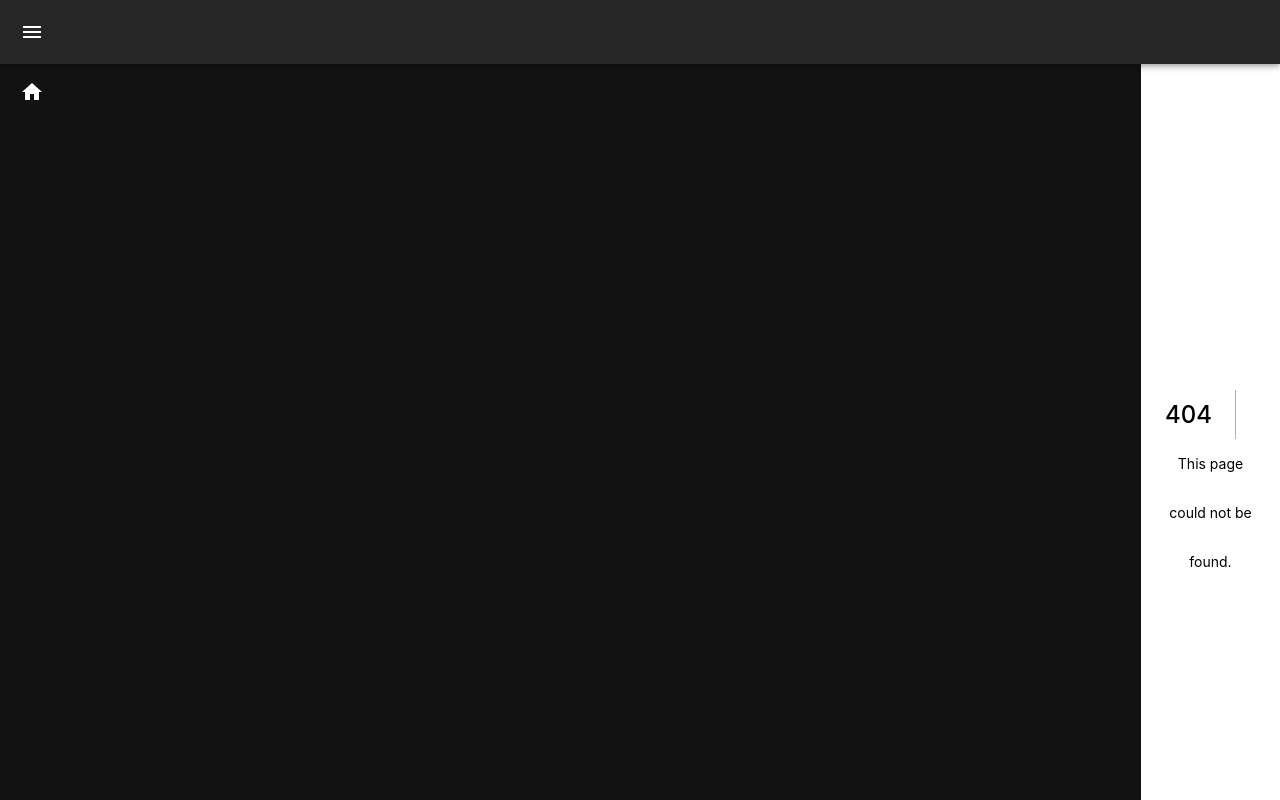
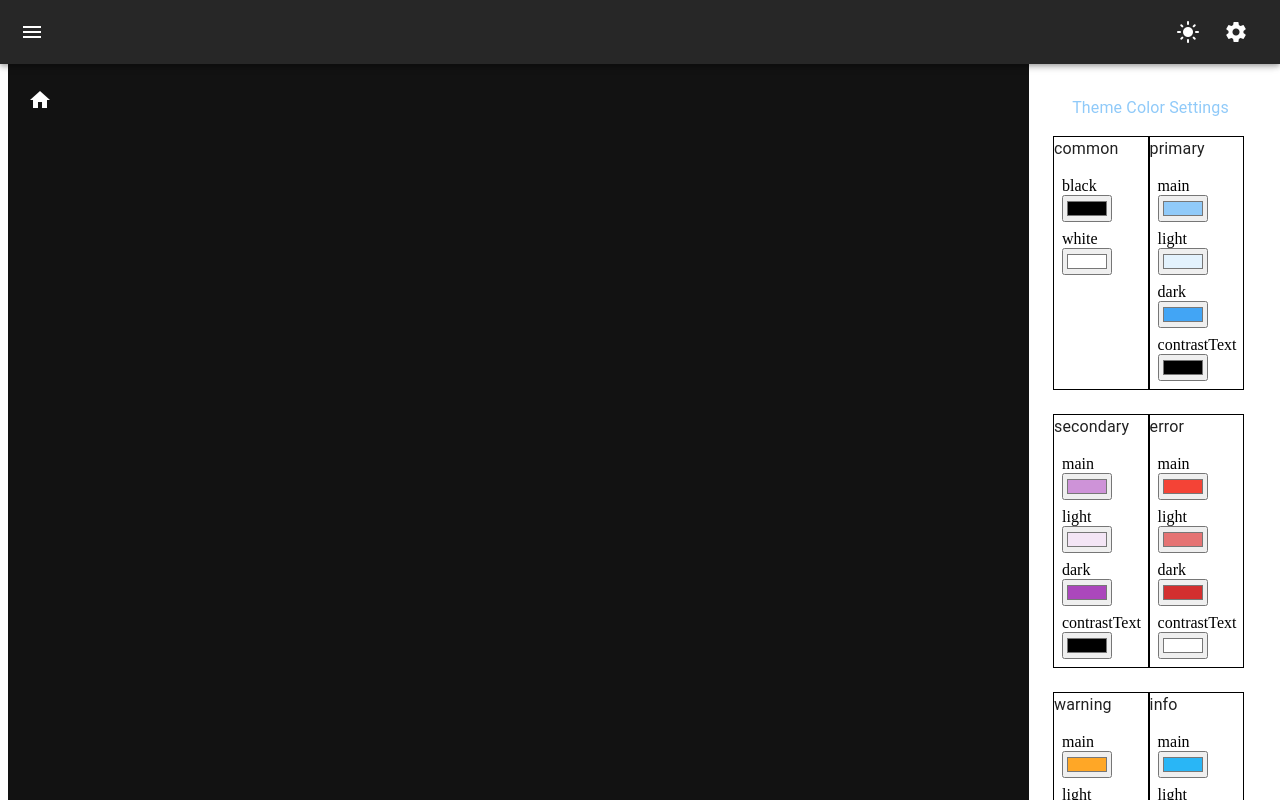
Before and after one commit to arthur-mountain/liberty-compose, a Next.js app: page /system in a window 1280 px wide. Before the commit this address had no page. Shown: the top 800 px of the page. Built offline with nearby package versions, Linux system fonts and the light colour scheme.

Commit message:
add theme settings page, and append color.js package

```diff
--- a/package.json
+++ b/package.json
@@ -20,6 +20,7 @@
     "@mui/material": "^5.7.0",
     "@notionhq/client": "^1.0.4",
     "axios": "^0.27.2",
+    "color": "^4.2.3",
     "moment": "^2.29.3",
     "next": "12.1.6",
     "react": "18.1.0",
@@ -27,6 +28,7 @@
   },
   "devDependencies": {
     "@styled-jsx/plugin-sass": "^4.0.2",
+    "@types/color": "^3.0.3",
     "@types/node": "17.0.31",
     "@types/react": "18.0.9",
     "@types/react-dom": "18.0.3",
--- a/src/component/Auth/Auth.tsx
+++ b/src/component/Auth/Auth.tsx
@@ -39,9 +39,10 @@ const theme = createTheme({
  */
 const Auth = ({ children }: Props) => {
   const [store, action] = useAuth();
+  const { customTheme } = store;
 
   return (
-    <ThemeProvider theme={theme}>
+    <ThemeProvider theme={customTheme || theme}>
       <AuthCtx.Provider value={{ store, action }}>
         {children}
       </AuthCtx.Provider>
--- a/src/component/Layout/Header/Header.tsx
+++ b/src/component/Layout/Header/Header.tsx
@@ -1,7 +1,9 @@
 import React from 'react';
+import { useRouter } from 'next/router';
 import Link from 'next/link';
 import { styled, useTheme } from '@mui/material/styles';
 import useMediaQuery from '@mui/material/useMediaQuery';
+import Box from '@mui/material/Box';
 import MuiAppBar, { AppBarProps as MuiAppBarProps } from '@mui/material/AppBar';
 import MuiToolbar from '@mui/material/Toolbar';
 import MuiLink from '@mui/material/Link';
@@ -54,15 +56,21 @@ const Toolbar = styled(MuiToolbar)(({ theme }) => ({
 }));
 
 const Header = ({ isOpen, handleToggle, breadcrumbs }: Props) => {
+  const router = useRouter();
   const theme = useTheme();
   const isHorizontal = useMediaQuery(theme.breakpoints.up('sm'));
   const isMenuIconHide = isHorizontal && isOpen ? {
     opacity: 0, pointerEvents: 'none', position: 'absolute', zIndex: -1,
   } : {};
 
+  const handleSettings = () => {
+    router.push('/system')
+  }
+
   return (
     <AppBar position="fixed" open={isOpen}>
-      <Toolbar>
+      <Toolbar sx={{ justifyContent: 'space-between' }}>
+        <Box sx={{ display: 'flex', justifyContent: 'center', alignItems: 'center' }}>
           <IconButton
             color="inherit"
             aria-label="open sidebar"
@@ -91,6 +99,26 @@ const Header = ({ isOpen, handleToggle, breadcrumbs }: Props) => {
               </Link>
             ))}
           </Breadcrumbs>
+        </Box>
+        <Box>
+          <IconButton
+            disableFocusRipple
+            aria-label="go to settings page"
+            onClick={handleSettings}
+            sx={{ mr: 1 }}
+          >
+            <Icon>
+              {theme.palette.mode === 'dark' ? 'light_mode' : 'dark_mode'}
+            </Icon>
+          </IconButton>
+          <IconButton
+            disableFocusRipple
+            aria-label="go to settings page"
+            onClick={handleSettings}
+          >
+            <Icon>settings</Icon>
+          </IconButton>
+        </Box>
       </Toolbar>
     </AppBar>
   )
--- a/src/component/Layout/Layout.tsx
+++ b/src/component/Layout/Layout.tsx
@@ -58,14 +58,14 @@ const Layout = ({ children }: Props) => {
       flexDirection: {
         xs: 'column',
         sm: 'row'
-      }
+      },
     }}>
       <Header isOpen={isSideBarOpen} handleToggle={handleToggle} breadcrumbs={breadcrumbs} />
       <SideBar isOpen={isSideBarOpen} handleToggle={handleToggle} sideBarNavs={stateNavs} />
       <Container
         component='main'
         onClick={isSideBarOpen ? handleToggle : undefined}
-        sx={{ flex: 1, mt: ({ mixins }) => (`${mixins.toolbar.minHeight as number + 24}px`) }}
+        sx={{ flex: 1, mt: ({ mixins }) => (`${mixins.toolbar.minHeight as number + 24}px`), pb: 5 }}
       >
         {children}
       </Container>
--- /dev/null
+++ b/src/container/System/System.tsx
@@ -0,0 +1,119 @@
+import React, { useState } from 'react';
+import Color from 'color';
+import { useTheme, Palette } from '@mui/material/styles';
+import Box from '@mui/material/Box';
+import Button from '@mui/material/Button';
+import Typography from '@mui/material/Typography';
+import { useAuthCtx } from 'hooks/useAuth';
+
+const System = () => {
+  const theme = useTheme();
+  const { action: authAction } = useAuthCtx();
+  const [palette, setPalette] = useState<Palette>(theme.palette);
+  const entries = Object.entries(palette);
+  const disableColorSettingAry = ['primaryChannel', 'secondaryChannel', 'darkChannel'];
+  const handleChange = (e, mainKey, valueKey) => {
+    e.preventDefault();
+    const value = e?.target?.value || palette[mainKey][valueKey];
+
+    setPalette(prev => ({
+      ...prev,
+      [mainKey]: {
+        ...prev[mainKey],
+        [valueKey]: value
+      }
+    }));
+  }
+  const handleApply = (e) => {
+    e.preventDefault();
+    authAction.changeTheme({ ...theme, palette });
+  }
+  const throttle = (func, timeout = 250) => {
+    let last;
+    let timer;
+
+    return function () {
+      const context = this;
+      const args = arguments;
+      const now = +new Date();
+
+      if (last && now < last + timeout) {
+        clearTimeout(timer)
+        timer = setTimeout(function () {
+          last = now
+          func.apply(context, args)
+        }, timeout)
+      } else {
+        last = now
+        func.apply(context, args)
+      }
+    }
+  }
+
+  return (
+    <Box sx={{ display: 'flex', flexDirection: 'column', alignItems: 'center', justifyContent: 'center' }}>
+      <Typography
+        component="h1"
+        sx={{ mb: 2, color: 'primary.main', height: 'auto' }}
+      >
+        Theme Color Settings
+      </Typography>
+      {/* <Box></Box> */}
+      <Box sx={{ display: 'flex', flexWrap: 'wrap' }}>
+
+        {entries.map(([key, value], index) => {
+          if (typeof value !== 'object') return;
+
+          return (
+            <Box
+              key={key}
+              sx={[
+                {
+                  mb: 3,
+                  flexBasis: '48%',
+                  maxHeight: '300px',
+                  overflowY: 'scroll',
+                  border: '1px solid #000',
+                },
+                entries.length - 1 === index && {
+                  flexBasis: '100%',
+                }
+              ]}
+            >
+              <Typography
+                component="h5"
+                sx={{ mb: 2, color: 'grey.900' }}
+              >
+                {key}
+              </Typography>
+              <Box sx={{ ml: 1 }}>
+                {Object.keys(value).map(valueKey => {
+                  if (disableColorSettingAry.indexOf(valueKey) !== -1) return;
+                  const inputType = typeof value[valueKey] === 'string' ? 'color' : 'text';
+                  const inputValue = inputType === 'color' ? Color(value[valueKey]).hex() : value[valueKey];
+
+                  return (
+                    <Box key={valueKey} sx={{ mb: 1 }}>
+                      <Box component='span' sx={{ mr: 2 }}>{valueKey}</Box>
+                      <input type={inputType} value={inputValue} onChange={(e) => throttle(handleChange(e, key, valueKey), 3000)} />
+                    </Box>
+                  )
+                })}
+              </Box>
+            </Box>
+          )
+        })}
+      </Box>
+      <Button
+        variant="contained"
+        size="large"
+        sx={{ width: '45%' }}
+        onClick={handleApply}
+      >
+        Apply
+      </Button>
+    </Box>
+  )
+}
+
+export default System;
--- a/src/hooks/useAuth.ts
+++ b/src/hooks/useAuth.ts
@@ -1,30 +1,41 @@
 import { createContext, useContext, useReducer } from 'react';
+import { Theme } from '@mui/material/styles';
 
 enum ActionTypes {
   INIT,
   INIT_SUCCESS,
-  INIT_FAIL
+  INIT_FAIL,
+  CHANGE_THEME
 }
 
 type Store = {
   isLoading: boolean;
+  customTheme: Theme;
 }
 
 type Action = {
-  type: number,
-  payload?: any;
+  init: () => void;
+  changeTheme: (params: Theme) => void;
 }
 
-export const AuthCtx = createContext<{ store, action }>(null);
+type ActionReducer = { type: number, payload?: any };
+
+export const AuthCtx = createContext<{ store: Store, action: Action }>(null);
 export const useAuthCtx = () => useContext(AuthCtx);
 
 // For fratures can add additional type condition.
-function reducer(store: Store, action: Action) {
+function reducer(store: Store, action: ActionReducer) {
   switch (action.type) {
     case ActionTypes.INIT_SUCCESS:
       return {
         ...store,
         isLoading: false,
+      };
+
+    case ActionTypes.CHANGE_THEME:
+      return {
+        ...store,
+        customTheme: action.payload.customTheme
       };
 
     default:
@@ -36,14 +47,22 @@ function reducer(store: Store, action: Action) {
 
 const initStore: Store = {
   isLoading: true,
+  customTheme: null
 }
 
-function useAuth() {
+function useAuth(): [Store, Action] {
   const [store, dispatch] = useReducer(reducer, initStore);
 
   const action = {
     init: () => {
       dispatch({ type: ActionTypes.INIT_SUCCESS })
+    },
+    changeTheme: (params) => {
+      dispatch({
+        type: ActionTypes.CHANGE_THEME, payload: {
+          customTheme: params
+        }
+      })
     },
   };
 
--- /dev/null
+++ b/src/pages/system/index.tsx
@@ -0,0 +1,14 @@
+import type { NextPage } from 'next';
+import Meta from 'component/Meta/Meta';
+import System from 'container/System/System';
+
+type PageProps = NextPage;
+
+const PageComponent: PageProps = () => {
+  return <>
+    <Meta title='liberty website system setiings' />
+    <System />
+  </>;
+}
+
+export default PageComponent;
```
Also changed, not shown: 1 other file (tests, documents, lock files or other folders). Lines whose indentation alone changed are shown as unchanged.
